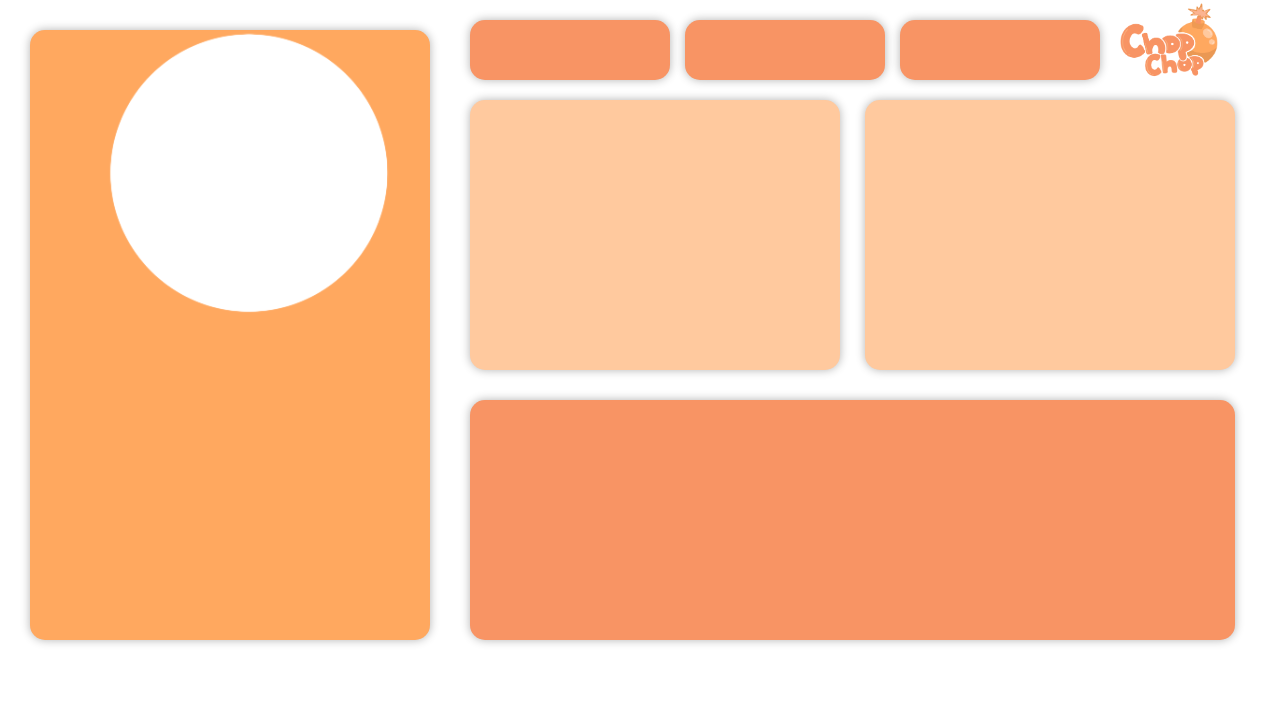
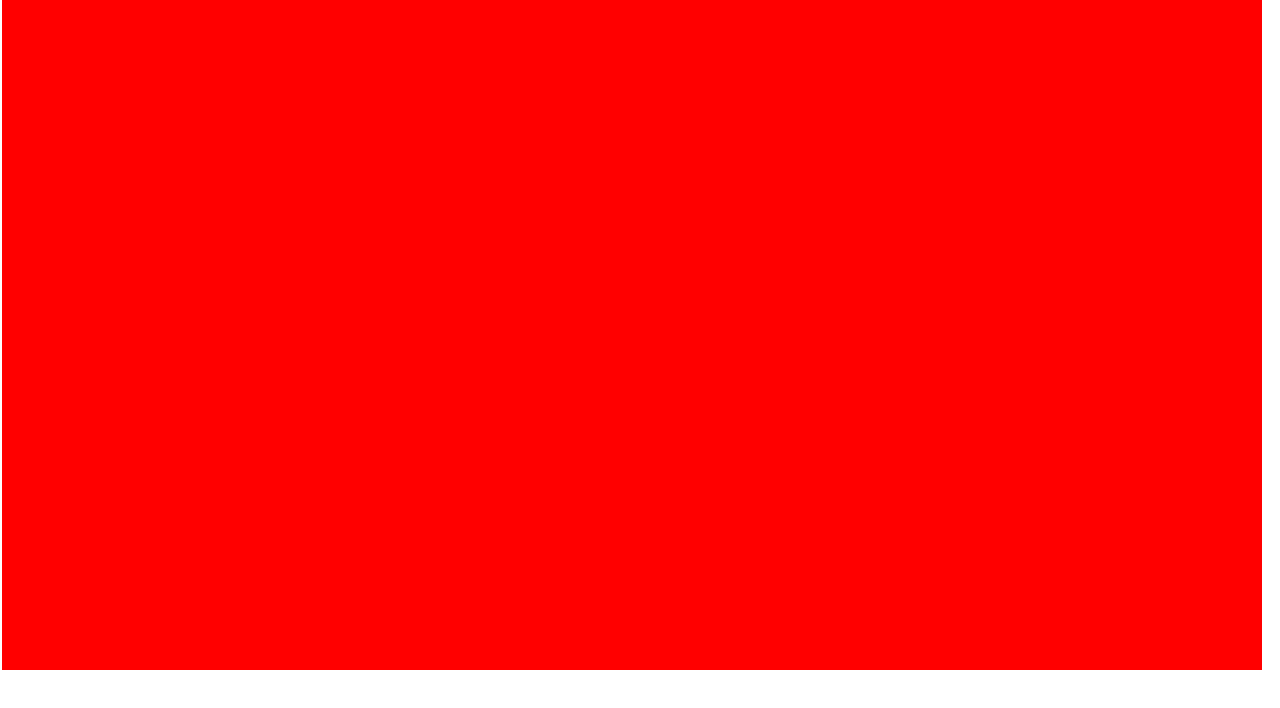
Before and after one commit to Kataray/Winhacks2025, a React (Vite) app: page / in a window 1280 px wide. Shown: the top 708 px of the page. Built offline with nearby package versions, Linux system fonts and the light colour scheme.

Commit message:
Testing Changes

```diff
--- a/src/components/MainPage/MainPage.jsx
+++ b/src/components/MainPage/MainPage.jsx
@@ -6,6 +6,7 @@ const MainPage = () => {
     const [showPopup, setShowPopup] = useState(false);
 
     return (
+
         <div className={styles.container}>
             <div className={styles.ProfileSection}></div>
             <div className={styles.ChallengeFriendSection}></div>
@@ -25,6 +26,9 @@ const MainPage = () => {
             <div className={styles.acheivmentsBox}></div>
             <div className={styles.pointsBox}></div>
             <div className={styles.rankBox}></div>
+
+            <div className={styles.MainContainer}></div>
+
         </div>
     );
 };
--- a/src/components/MainPage/MainPage.module.css
+++ b/src/components/MainPage/MainPage.module.css
@@ -1,3 +1,18 @@
+.MainContainer {
+    position: relative;
+    width: 1265px;
+    height: 670px;
+    background-color: red;
+    display: flex;
+    justify-content: center;
+    align-items: center;
+    margin: 0 auto;
+    box-sizing: border-box;
+    overflow: hidden;
+    top: -10px;
+    right: 8px;
+}
+
 .MainPage {
     position: relative;
     width: 100vw;
```
